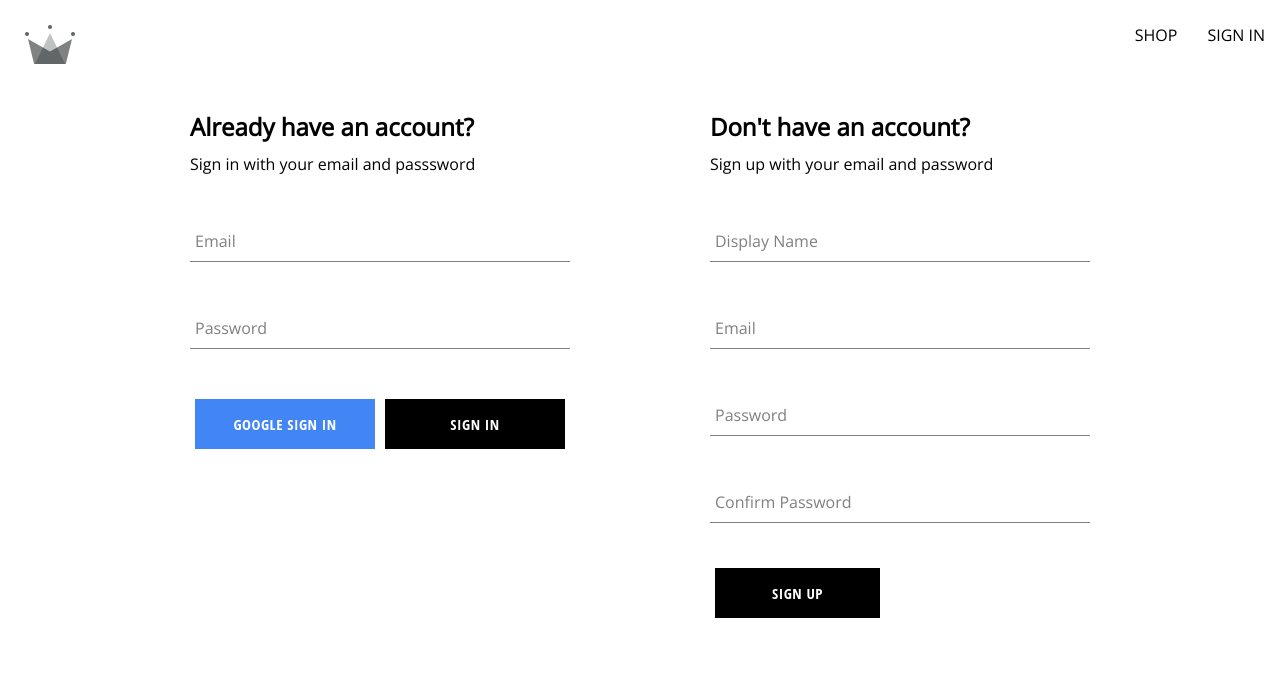
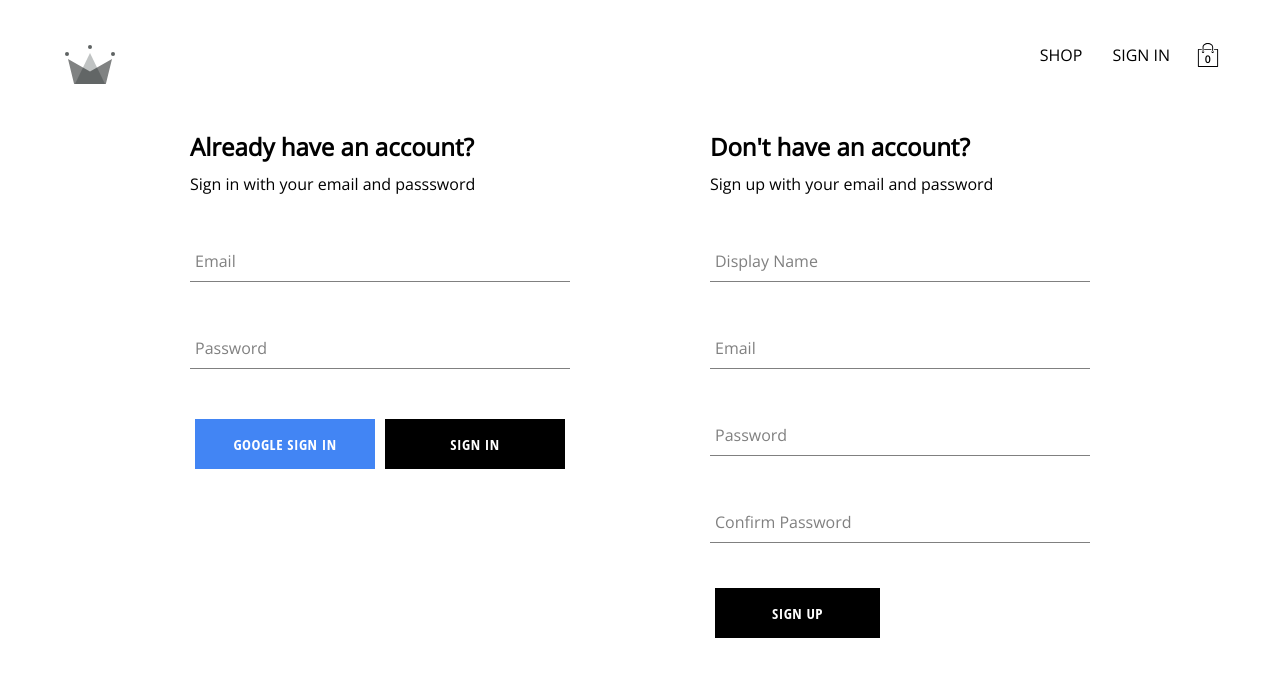
Before and after one commit to zvalant/crwn-clothing, a React (Create React App) app: page /auth in a window 1280 px wide. Shown: the top 676 px of the page. Built offline with nearby package versions, Linux system fonts and the light colour scheme; no server answers.

Commit message:
added cart toggle and cart icon to nav bar

```diff
--- a/src/App.js
+++ b/src/App.js
@@ -1,7 +1,7 @@
 import Home from "./routes/home/home.component";
 import Navigation from "./routes/navigation/navigation.component";
 import Authentication from "./routes/authentication/authentication.component";
-import {Routes,Route,Outlet} from "react-router-dom";
+import {Routes,Route} from "react-router-dom";
 import Shop from "./routes/shop/shop.component";
 
 const App = () => {
--- /dev/null
+++ b/src/components/cart-dropdown/cart-dropdown.component.jsx
@@ -0,0 +1,15 @@
+import React from 'react'
+import Button from "../button/button.component";
+import "./cart-dropdown.styles.scss";
+
+const CartDropDown = () => {
+  return (
+    <div className = "cart-dropdown-container">
+        <div className = "cart-items"/>
+        <Button>Go TO CHECKOUT</Button>
+
+
+    </div>
+  )
+  }
+  export default CartDropDown;
--- /dev/null
+++ b/src/components/cart-dropdown/cart-dropdown.styles.scss
@@ -0,0 +1,24 @@
+.cart-dropdown-container {
+    position: absolute;
+    width: 240px;
+    height: 340px;
+    display: flex;
+    flex-direction: column;
+    padding: 20px;
+    border: 1px solid black;
+    background-color: white;
+    top: 90px;
+    right: 40px;
+    z-index: 5;
+
+    .cart-items {
+      height: 240px;
+      display: flex;
+      flex-direction: column;
+      overflow: scroll;
+    }
+
+    button {
+      margin-top: auto;
+    }
+  }
--- /dev/null
+++ b/src/components/cart-icon/cart-icon.component.jsx
@@ -0,0 +1,16 @@
+import { useContext } from "react";
+import {ReactComponent as ShoppingIcon} from "../../assets/shopping-bag.svg";
+import { CartContext } from "../../contexts/cart.context";
+import "./cart-icon.styles.scss"
+
+const CartIcon = () => {
+    const {isCartOpen,setIsCartOpen} = useContext(CartContext);
+    const toggleIsCartOpen = ()=>setIsCartOpen(!isCartOpen);
+    return (
+        <div className = "cart-icon-container" onClick = {toggleIsCartOpen}>
+            <ShoppingIcon className = "shopping-icon"/>
+            <span className = "item-count">0</span>
+        </div>
+    )
+}
+export default CartIcon
--- /dev/null
+++ b/src/components/cart-icon/cart-icon.styles.scss
@@ -0,0 +1,21 @@
+.cart-icon-container {
+    width: 45px;
+    height: 45px;
+    position: relative;
+    display: flex;
+    align-items: center;
+    justify-content: center;
+    cursor: pointer;
+
+    .shopping-icon {
+      width: 24px;
+      height: 24px;
+    }
+
+    .item-count {
+      position: absolute;
+      font-size: 10px;
+      font-weight: bold;
+      bottom: 12px;
+    }
+  }
--- /dev/null
+++ b/src/contexts/cart.context.jsx
@@ -0,0 +1,12 @@
+import {createContext,useState} from "react";
+
+export const CartContext = createContext({
+    isCartOpen: false,
+    setIsCartOpen: ()=>{},
+})
+
+export const CartProvider = ({children}) =>{
+    const [isCartOpen,setIsCartOpen] = useState(false);
+    const value = {isCartOpen,setIsCartOpen};
+    return <CartContext.Provider value = {value}>{children}</CartContext.Provider>
+}
--- a/src/index.js
+++ b/src/index.js
@@ -6,13 +6,16 @@
 import reportWebVitals from './reportWebVitals';
 import {UserProvider} from "./contexts/user.context";
 import {ProductsProvider} from "./contexts/products.context";
+import { CartProvider } from './contexts/cart.context';
 const root = ReactDOM.createRoot(document.getElementById('root'));
 root.render(
   <React.StrictMode>
     <BrowserRouter>
       <UserProvider>
         <ProductsProvider>
-          <App />
+          <CartProvider>
+            <App />
+          </CartProvider>
         </ProductsProvider>
       </UserProvider>
     </BrowserRouter>
--- a/src/index.scss
+++ b/src/index.scss
@@ -3,6 +3,7 @@
   font-family: "Open Sans",sans-serif;
   -webkit-font-smoothing: antialiased;
   -moz-osx-font-smoothing: grayscale;
+  padding: 20px 40px;
 }
 
 code {
--- a/src/routes/home/home.component.jsx
+++ b/src/routes/home/home.component.jsx
@@ -31,9 +31,7 @@
 
   return (
   <div>
-    <Outlet/>
     <Directory categories={categories}/>
-    <Outlet/>
   </div>
   )
 };
--- a/src/routes/navigation/navigation.component.jsx
+++ b/src/routes/navigation/navigation.component.jsx
@@ -1,11 +1,16 @@
 import {Outlet, Link} from "react-router-dom";
 import {Fragment, useContext} from "react";
+
+import CartIcon from "../../components/cart-icon/cart-icon.component";
 import {ReactComponent as CrwnLogo} from "../../assets/crown.svg";
 import {UserContext} from "../../contexts/user.context";
+import { CartContext } from "../../contexts/cart.context";
 import "./navigation.styles.scss";
 import {signOutUser} from "../../utils/firebase/firebase.utils";
+import CartDropDown from "../../components/cart-dropdown/cart-dropdown.component";
 const Navigation = () => {
   const {currentUser} = useContext(UserContext);
+  const {isCartOpen} = useContext(CartContext);
 
     return (
       <Fragment>
@@ -23,8 +28,11 @@
                 <Link className = "nav-link" to ="/auth">
                     SIGN IN
                 </Link>
+
                 )}
+                <CartIcon/>
             </div>
+            {isCartOpen && <CartDropDown/>}
         </div>
         <Outlet/>
       </Fragment>
--- a/src/routes/navigation/navigation.styles.scss
+++ b/src/routes/navigation/navigation.styles.scss
@@ -17,6 +17,7 @@
     display: flex;
     align-items: center;
     justify-content: flex-end;
+    padding: 10px;
 
     .nav-link {
       padding: 10px 15px;
```
